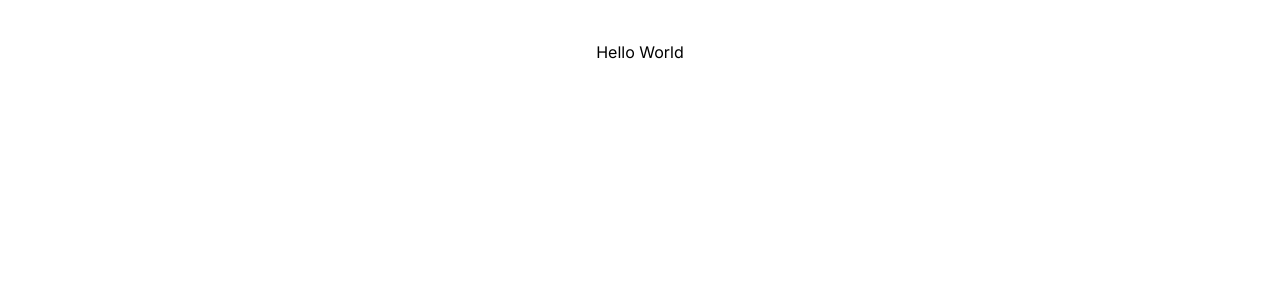
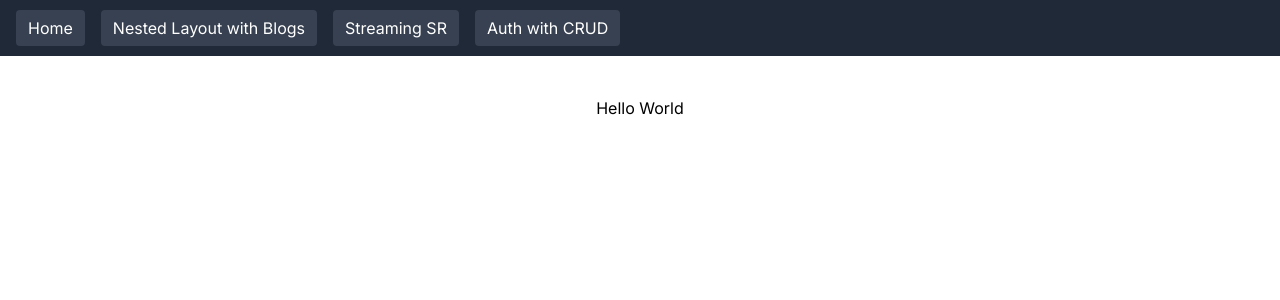
Before and after one commit to shu-illy/next-rsc-supabase, a Next.js app: page / in a window 1280 px wide. Shown: the top 300 px of the page. Built offline with nearby package versions, Linux system fonts and the light colour scheme.

Commit message:
NavBar追加

```diff
--- /dev/null
+++ b/app/components/nav-bar.tsx
@@ -0,0 +1,34 @@
+import Link from 'next/link'
+
+export default function NavBar() {
+  return (
+    <header className="bg-gray-800 p-4">
+      <nav className="space-x-4">
+        <Link
+          href={'/'}
+          className="rounded bg-gray-700 px-3 py-2 text-white hover:bg-gray-500"
+        >
+          Home
+        </Link>
+        <Link
+          href={'/blogs'}
+          className="rounded bg-gray-700 px-3 py-2 text-white hover:bg-gray-500"
+        >
+          Nested Layout with Blogs
+        </Link>
+        <Link
+          href={'/streaming-sr'}
+          className="rounded bg-gray-700 px-3 py-2 text-white hover:bg-gray-500"
+        >
+          Streaming SR
+        </Link>
+        <Link
+          href={'/auth'}
+          className="rounded bg-gray-700 px-3 py-2 text-white hover:bg-gray-500"
+        >
+          Auth with CRUD
+        </Link>
+      </nav>
+    </header>
+  )
+}
--- a/app/layout.tsx
+++ b/app/layout.tsx
@@ -1,3 +1,4 @@
+import NavBar from './components/nav-bar'
 import './globals.css'
 import { Inter } from 'next/font/google'
 
@@ -18,7 +19,10 @@
 }) {
   return (
     <html lang="en">
-      <body className={inter.className}>{children}</body>
+      <body className={inter.className}>
+        <NavBar />
+        {children}
+      </body>
     </html>
   )
 }
```
